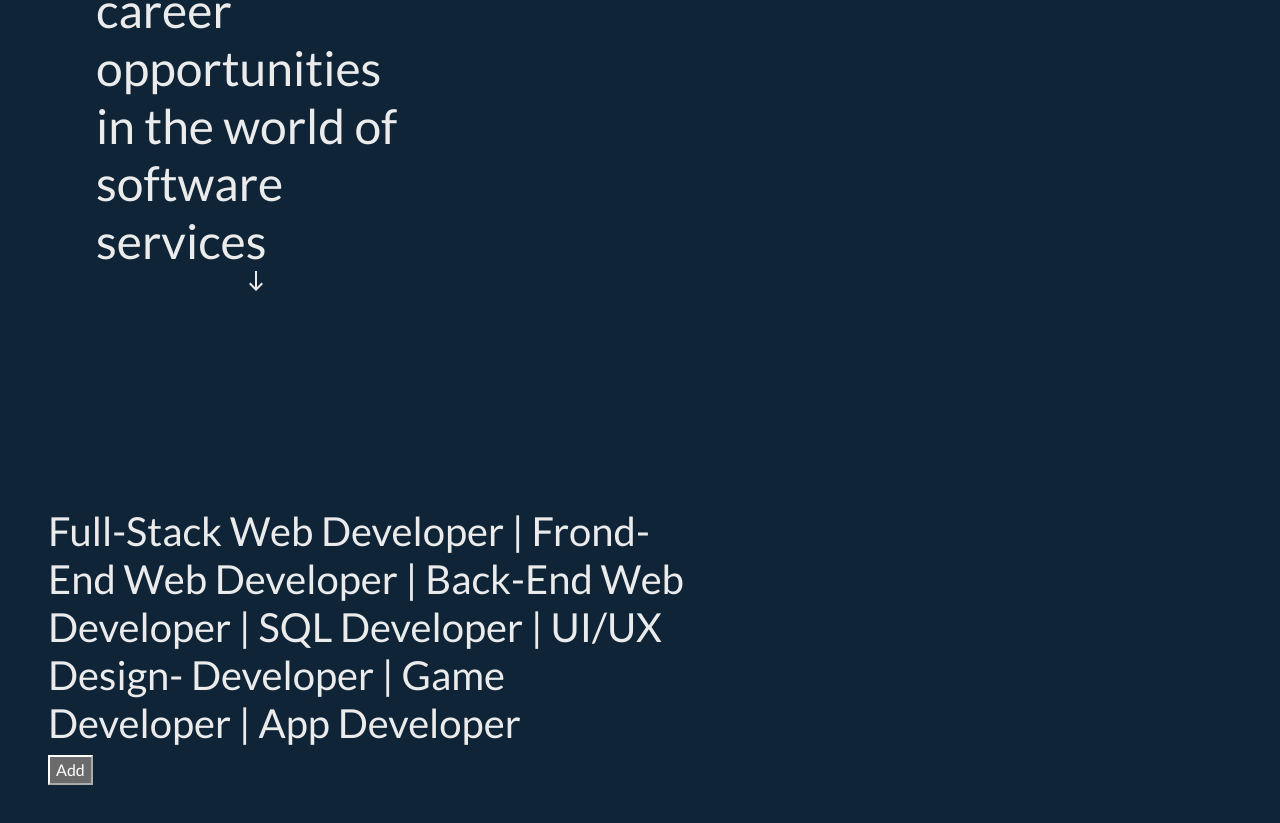
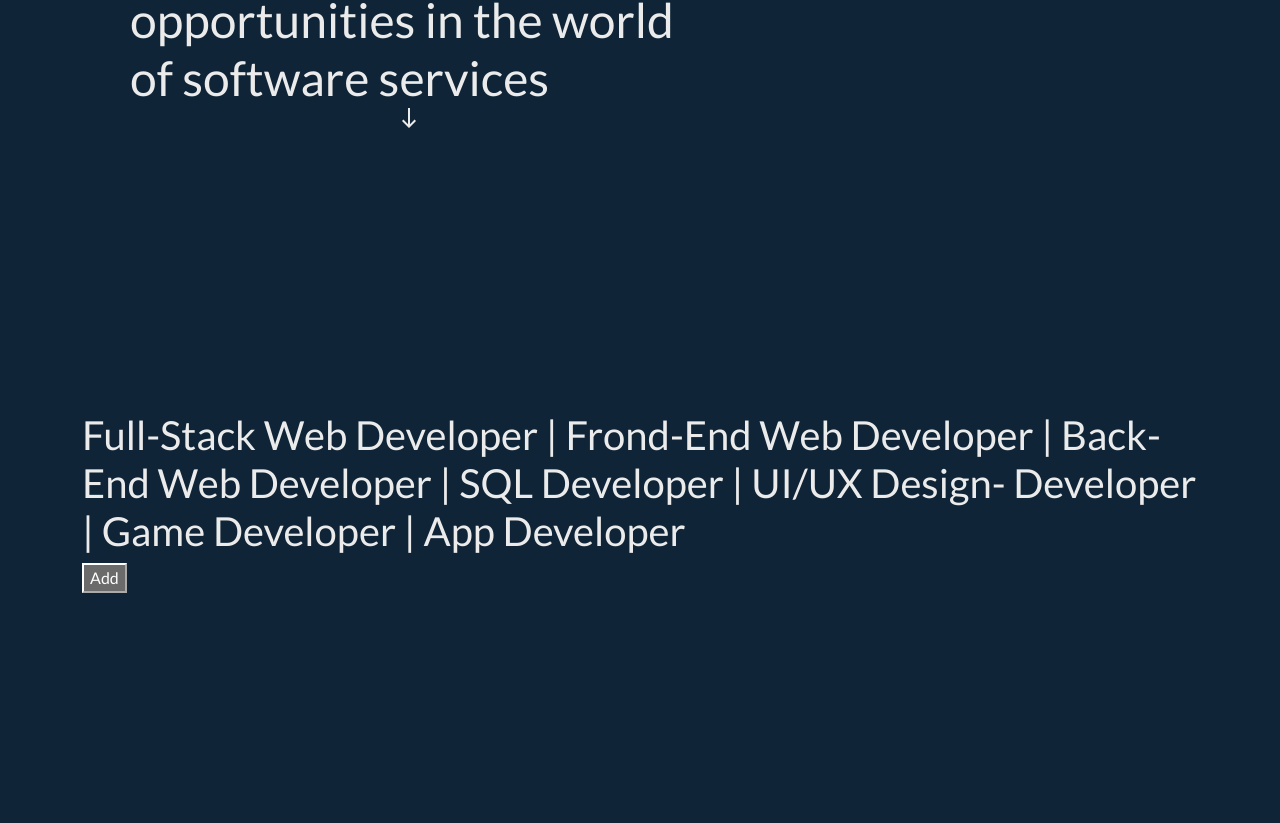
Before and after one commit to niksanti101096/njvsoftwareservices, a React (Create React App) app: page /careers in a window 1280 px wide. Shown: the part 453-1276 px from the top of the page. After the commit the page ends 1094 px from the top, so only its background shows below. Built offline with nearby package versions, Linux system fonts and the light colour scheme.

Commit message:
Fixed designs

```diff
--- a/src/career.css
+++ b/src/career.css
@@ -3,6 +3,3 @@
     align-items: center;
     font-size: 3rem;
   }
-.mySwiper {
-  margin-left: 50%;
-}
--- a/src/components/careerUs/MyCareer.jsx
+++ b/src/components/careerUs/MyCareer.jsx
@@ -121,24 +121,20 @@ const MyCareer = () => {
   }, [careerArray]);
 
   return (
-    <div className=" ">
-      <br /> <br />
+    <div className="container">
       <h1 className="home d-flex flex-column justify-content-center w-50 ms-5 fs-700 fontSlogan">
         Unlock your potential with rewarding career opportunities in the world
         of software services <SouthIcon></SouthIcon>
       </h1>
-      <br />
-      <br />
       <div>
         <h1>
-          {" "}
           Full-Stack Web Developer | Frond-End Web Developer | Back-End Web
           Developer |  SQL Developer | UI/UX Design- Developer | Game Developer | App
           Developer
         </h1>
         <button onClick={handleCareer1Add}>Add</button>
       </div>
-      <div className="container py-4 px-4 d-flex justify-content-center align-items-center ">
+      <div className="container py-4">
         <Swiper
           freeMode={true}
           grabCursor={true}
--- a/src/pages/Careers.jsx
+++ b/src/pages/Careers.jsx
@@ -5,7 +5,7 @@ import MyCareer from '../components/careerUs/MyCareer'
 
 function Careers() {
   return (
-    <div className=" d-flex flex-column justify-content-center w-50 ms-5" >
+    <div>
 
       <MyCareer/>
     </div>
```
